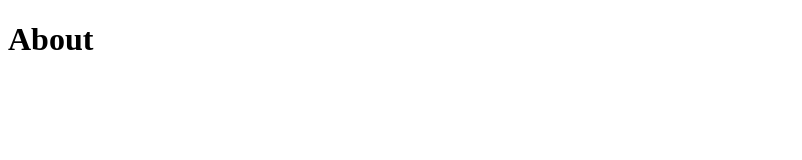
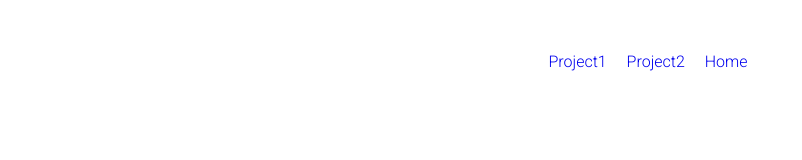
Before and after one commit to LucaGerlich/minimal-landing-page, a Gatsby site: page /about/about in a window 1280 px wide. Shown: the whole page, without its empty margins (0-802 px from the left). Built offline with nearby package versions, Linux system fonts and the light colour scheme; Gatsby itself is replaced by a stand-in of ours.

Commit message:
Updated About with content
ToDo: CSS
Add more Content
Add Light theme

```diff
--- a/package.json
+++ b/package.json
@@ -18,6 +18,7 @@
     "gatsby": "^3.8.1",
     "gatsby-plugin-manifest": "^3.8.0",
     "gatsby-plugin-react-helmet": "^4.9.0",
+    "prettier": "^2.3.2",
     "react": "^17.0.1",
     "react-dom": "^17.0.1",
     "react-helmet": "^6.1.0"
--- a/src/Style/About.css
+++ b/src/Style/About.css
@@ -0,0 +1,3 @@
+h1{
+    color: white;
+}
--- /dev/null
+++ b/src/components/NavbarInAbout.jsx
@@ -0,0 +1,40 @@
+import React from 'react'
+import { Link } from "gatsby";
+import "../Style/Navbar.css";
+
+
+export default function NavbarInAbout() {
+    return (
+        <nav>
+            <div className="Navbar-links">
+                <Link
+                    className="Navbar-link"
+                    to="../pages/404"
+                    activeStyle={{ color: "white" }}
+                    partiallyActive={true}
+                >
+                    {" "}
+                    Project1
+                </Link>
+                <Link
+                    className="Navbar-link"
+                    to="../pages/404"
+                    activeStyle={{ color: "white" }}
+                    partiallyActive={true}
+                >
+                    {" "}
+                    Project2
+                </Link>
+                <Link
+                    className="Navbar-link"
+                    to="../../"
+                    activeStyle={{ color: "white" }}
+                    partiallyActive={true}
+                >
+                    {" "}
+                    Home
+                </Link>
+            </div>
+        </nav>
+    )
+}
--- a/src/pages/about/about.jsx
+++ b/src/pages/about/about.jsx
@@ -1,9 +1,28 @@
 import React from "react";
+import NavbarInAbout from "../../components/NavbarInAbout";
+import "../../Style/about.css"
 
 export default function abbout() {
     return (
         <div>
-            <h1>About</h1>
+            <NavbarInAbout></NavbarInAbout>
+            <div>
+                <section className="about">
+                <h1>
+                Hi
+                <br />
+                i'm
+                <span className="highlight"> Luca Gerlich</span>
+                <br />
+                A
+                <span className="highlight"> developer</span>
+                <br />
+                based in
+                <span className="hightlight-light"> Seligenstadt, Germany</span>
+                .
+                </h1>
+            </section>
+            </div>
         </div>
     );
 }
```
Also changed, not shown: 1 other file.
